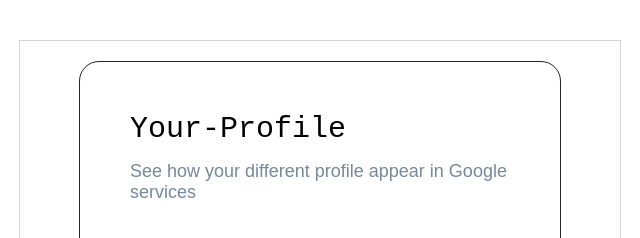
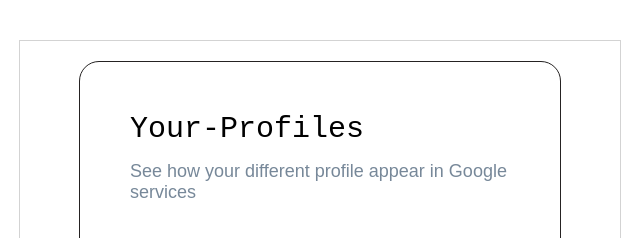
Before and after one commit to SripadJujar/My-Project, a plain HTML site: page index.html in a window 1280 px wide. Shown: the top 238 px of the page, 320-960 px from the left. Drawn offline with Linux system fonts and the light colour scheme.

Commit message:
updated code

```diff
--- a/index.html
+++ b/index.html
@@ -10,7 +10,7 @@
     <div class="main">
       <div class="content">
         <div class="con">
-          <h2 class="head">Your-Profile</h2>
+          <h2 class="head">Your-Profiles</h2>
           <p class="para">See how your different profile appear in Google services</p>
           <img
             src="https://plus.unsplash.com/premium_photo-1683121366070-5ceb7e007a97?q=80&w=2070&auto=format&fit=crop&ixlib=rb-4.0.3&ixid=M3wxMjA3fDB8MHxwaG90by1wYWdlfHx8fGVufDB8fHx8fA%3D%3D"
```
